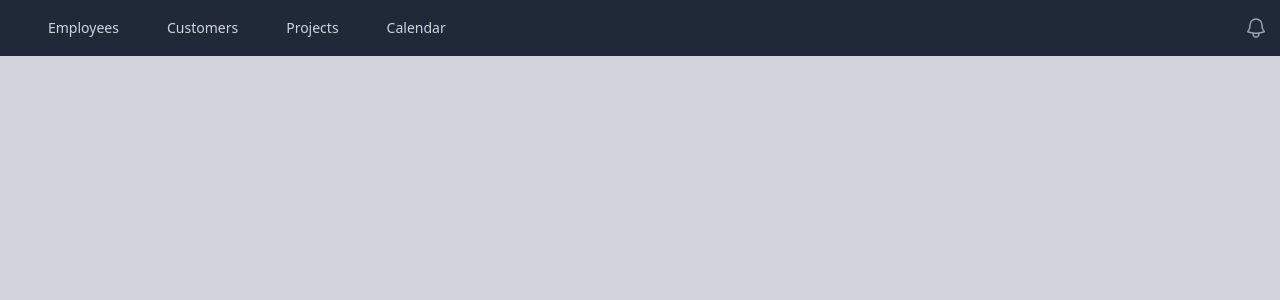
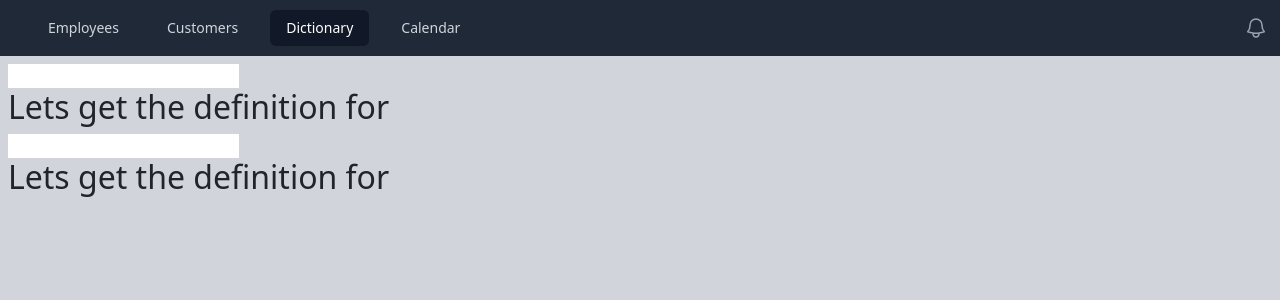
Before and after one commit to JihunPark0/React-tutorial, a React (Create React App) app: page /dictionary in a window 1280 px wide. Shown: the top 300 px of the page. Built offline with nearby package versions, Linux system fonts and the light colour scheme.

Commit message:
Basic useEffect() with dependency array practice

```diff
--- a/src/App.js
+++ b/src/App.js
@@ -3,13 +3,15 @@
 import Employees from "./pages/Employees";
 import { BrowserRouter, Routes, Route } from "react-router-dom";
 import Customers from "./pages/Customers";
+import Dictionary from "./components/Dictionary";
 function App() {
   return (
     <BrowserRouter>
       <Header>
         <Routes>
-          <Route path="/Employees" element={<Employees />}></Route>
-          <Route path="/customers" element={<Customers />}></Route>
+          <Route path="/employees" element={<Employees />} />
+          <Route path="/customers" element={<Customers />} />
+          <Route path="/dictionary" element={<Dictionary />} />
         </Routes>
       </Header>
     </BrowserRouter>
--- /dev/null
+++ b/src/components/Dictionary.js
@@ -0,0 +1,36 @@
+import { useState, useEffect } from "react";
+export default function Dictionary() {
+  const [word, setWord] = useState("");
+  const [word2, setWord2] = useState("");
+  //useEffect allows us to execute anytime our state changes. It runs once after a page is initially loaded and anytime a state changes
+  useEffect(() => {
+    console.log("state updated", word);
+  }, [word]); //how to limit waht state useEffect cares about --> dependency array
+  //dependency array is the second argument the useEffect takes after the callBack function
+  //it allows us to restrict what states we care about for useEffect to gets triggered
+  useEffect(() => {
+    console.log("state updated", word2);
+  }, [word2]);
+
+  //no dependency array --> update for any state change
+  //empty dependency array--> executes once when page loads
+  //passing in data --> only execute when those state variables are changed
+  return (
+    <>
+      <input
+        type="text"
+        onChange={(e) => {
+          setWord(e.target.value);
+        }}
+      />
+      <h2>Lets get the definition for {word}</h2>
+      <input
+        type="text"
+        onChange={(e) => {
+          setWord2(e.target.value);
+        }}
+      />
+      <h2>Lets get the definition for {word2}</h2>
+    </>
+  );
+}
--- a/src/components/Header.js
+++ b/src/components/Header.js
@@ -4,9 +4,9 @@
 import { NavLink } from "react-router-dom";
 
 const navigation = [
-  { name: "Employees", href: "/Employees" },
-  { name: "Customers", href: "/Customers" },
-  { name: "Projects", href: "/other" },
+  { name: "Employees", href: "/employees" },
+  { name: "Customers", href: "/customers" },
+  { name: "Dictionary", href: "/dictionary" },
   { name: "Calendar", href: "/other2" },
 ];
 
```
